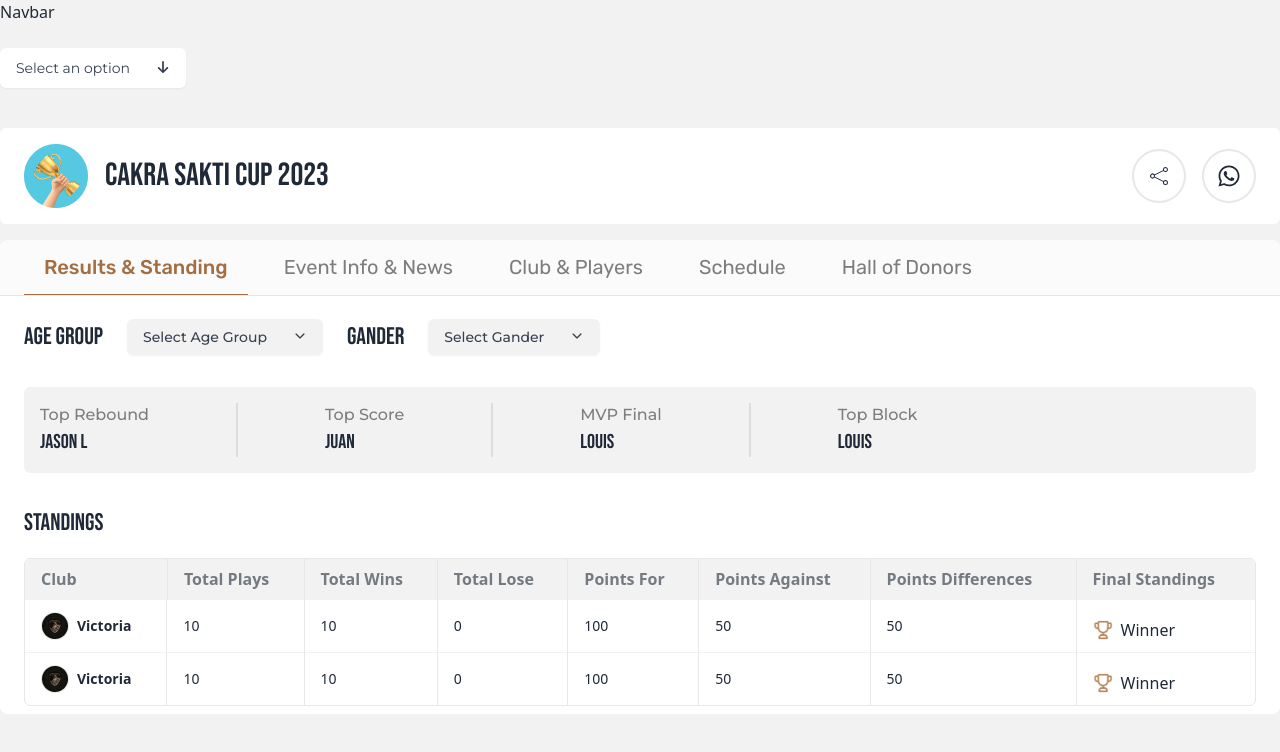
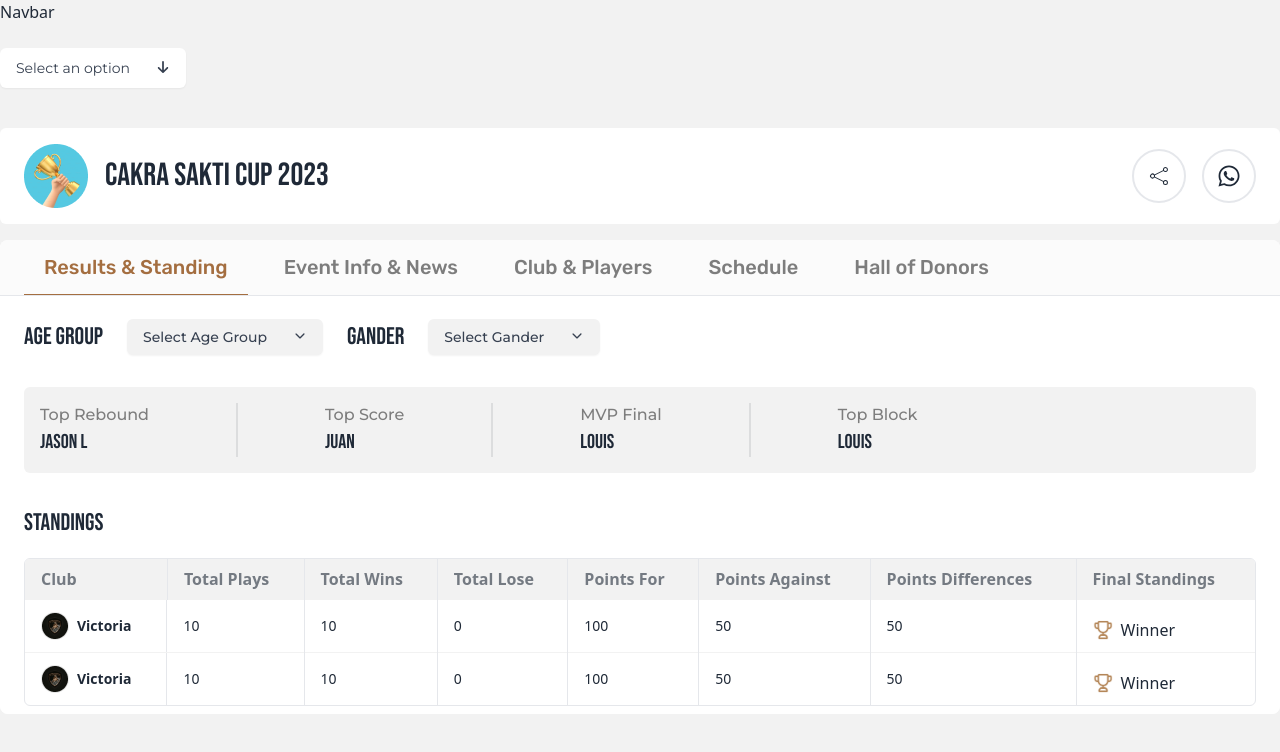
Before and after one commit to Abdullah-Al-Akash/fotogrid-frontend, a React (Vite) app: page /events in a window 1280 px wide. Shown: the top 752 px of the page. Built offline with nearby package versions, Linux system fonts and the light colour scheme.

Commit message:
solve tab issue

```diff
--- a/src/Components/Events/EventTabs.jsx
+++ b/src/Components/Events/EventTabs.jsx
@@ -17,45 +17,45 @@ const EventTabs = ({ tab, setTab }) => {
             <div className="md:flex hidden items-start gap-[16px] px-[24px] text-[20px] text-[#7D7D7D] rubik ">
               <p
                 onClick={() => setTab("tab1")}
-                className={`py-[12px] px-[20px] cursor-pointer ${
-                  tab === "tab1" &&
-                  "text-[#A46E40] border-b border-[#A46E40] font-medium"
+                className={`py-[12px] px-[20px] cursor-pointer duration-200   ${
+                  tab === "tab1"  ?
+                  "text-[#A46E40] border-b border-[#A46E40] font-medium" : "border-b border-transparent font-medium"
                 }`}
               >
                 Results & Standing
               </p>
               <p
                 onClick={() => setTab("tab2")}
-                className={`py-[12px] px-[20px] cursor-pointer ${
-                  tab === "tab2" &&
-                  "text-[#A46E40] border-b border-[#A46E40] font-medium"
+                className={`py-[12px] px-[20px] cursor-pointer duration-200  ${
+                  tab === "tab2"  ?
+                  "text-[#A46E40] border-b border-[#A46E40] font-medium" : "border-b border-transparent font-medium"
                 }`}
               >
                 Event Info & News
               </p>
               <p
                 onClick={() => setTab("tab3")}
-                className={`py-[12px] px-[20px] cursor-pointer ${
-                  tab === "tab3" &&
-                  "text-[#A46E40] border-b border-[#A46E40] font-medium"
+                className={`py-[12px] px-[20px] cursor-pointer duration-200  ${
+                  tab === "tab3" ?
+                  "text-[#A46E40] border-b border-[#A46E40] font-medium" : "border-b border-transparent font-medium"
                 }`}
               >
                 Club & Players
               </p>
               <p
                 onClick={() => setTab("tab4")}
-                className={`py-[12px] px-[20px] cursor-pointer ${
-                  tab === "tab4" &&
-                  "text-[#A46E40] border-b border-[#A46E40] font-medium"
+                className={`py-[12px] px-[20px] cursor-pointer duration-200 ${
+                  tab === "tab4" ?
+                  "text-[#A46E40] border-b border-[#A46E40] font-medium" : "border-b border-transparent font-medium"
                 }`}
               >
                 Schedule
               </p>
               <p
                 onClick={() => setTab("tab5")}
-                className={`py-[12px] px-[20px] cursor-pointer ${
-                  tab === "tab5" &&
-                  "text-[#A46E40] border-b border-[#A46E40] font-medium"
+                className={`py-[12px] px-[20px] cursor-pointer duration-200 ${
+                  tab === "tab5" ?
+                  "text-[#A46E40] border-b border-[#A46E40] font-medium" : "border-b border-transparent font-medium"
                 }`}
               >
                 Hall of Donors
```
